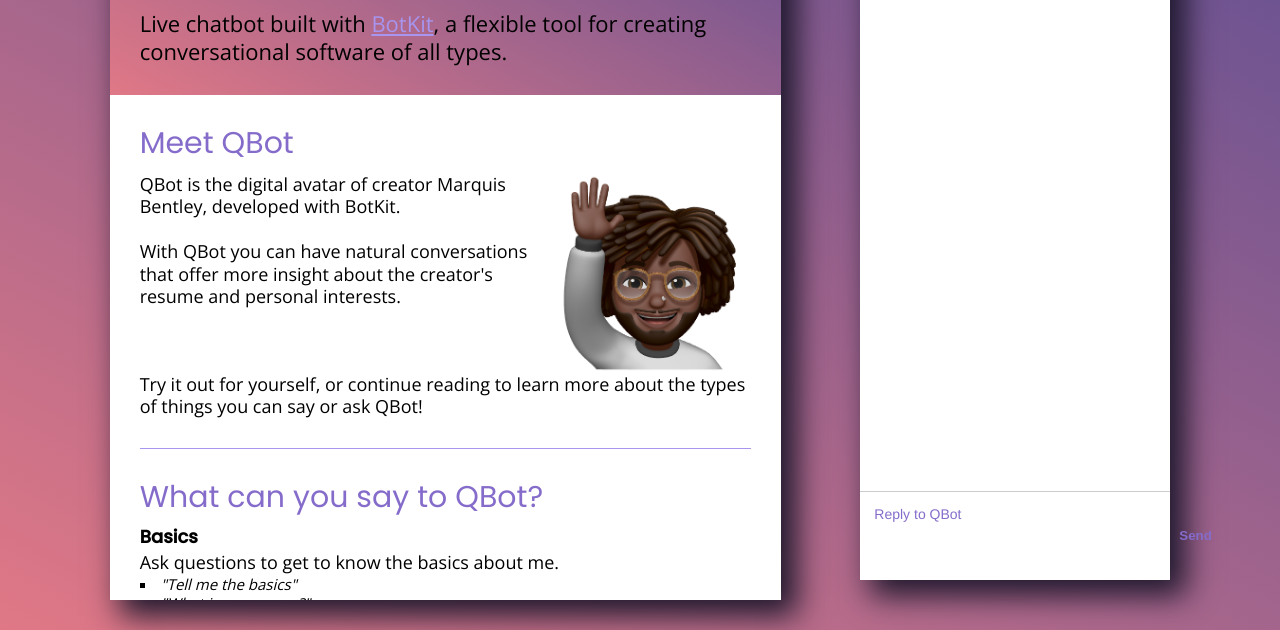
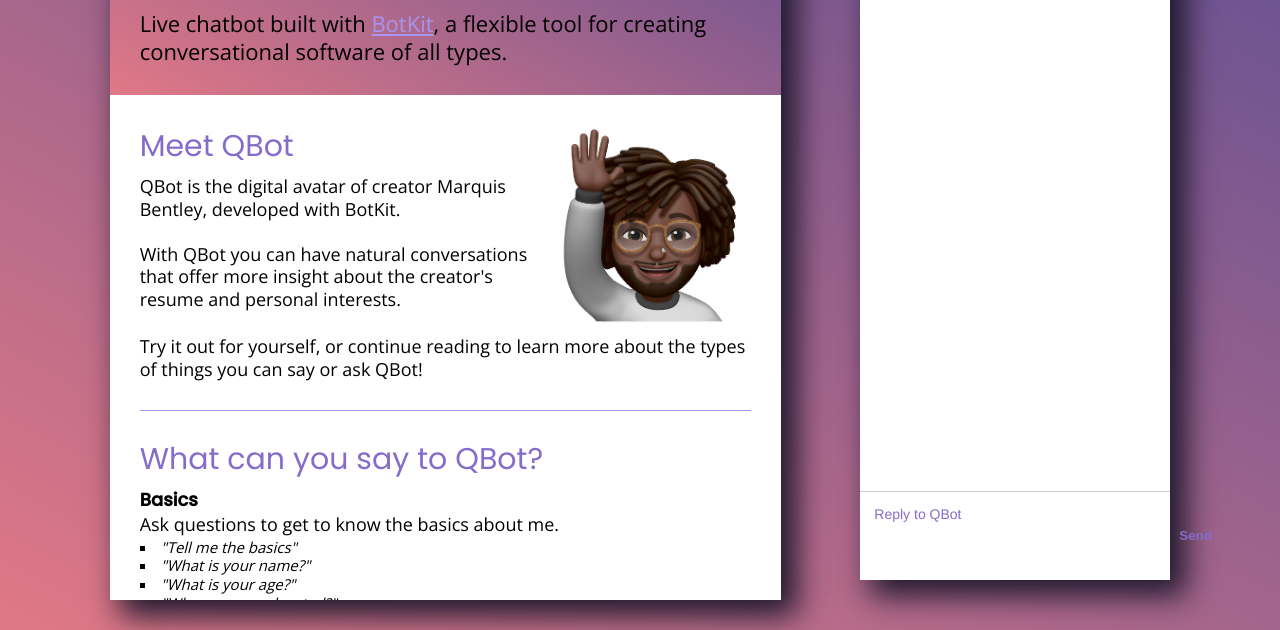
Before and after one commit to codedbyq/qbot, a website: page public/index.html in a window 1280 px wide. Shown: the part 170-800 px from the top of the page. Drawn offline with nearby package versions, Linux system fonts and the light colour scheme; a script that the page names is missing.

Commit message:
Fix spacing of the image on the landing page

```diff
--- a/public/css/styles.css
+++ b/public/css/styles.css
@@ -449,6 +449,7 @@
 .landing_img {
   height: 200px;
   width: 200px;
+  margin-bottom: 10px;
 }
 
 .main {
@@ -513,6 +514,22 @@
   font-weight: 400;
   color: #856ccb;
   margin-bottom: 10px;
+}
+
+.meet {
+  width: fit-content;
+}
+
+.meet_qbot {
+  display: flex;
+  flex-direction: column;
+}
+
+.top {
+  display: flex;
+  flex-direction: row;
+  justify-content: center;
+  align-items: center;
 }
 
 .hidden {
--- a/public/index.html
+++ b/public/index.html
@@ -23,14 +23,14 @@
           <div class="main_content">
             <div class="content_section">
               <div class="top">
-                <h1 class="content_title">Meet QBot</h1>
-                <div>
+                <div class='meet_qbot'>
+                  <h1 class="content_title meet">Meet QBot</h1>
                   <p>
                     QBot is the digital avatar of creator Marquis Bentley, developed with BotKit. <br><br> With QBot you can have natural conversations that offer more insight about the creator's resume and personal interests.
                     <br><br>
                   </p>
-                  <img class="landing_img" src="./avatars/19E04CF9-2888-4953-B4C8-FF192ADCB464_AK296000_f7fff7620131781a230c0138d903eb91_happy_person_raising_one_hand.png" alt="avatar-peace">
                 </div>
+                <img class="landing_img" src="./avatars/19E04CF9-2888-4953-B4C8-FF192ADCB464_AK296000_f7fff7620131781a230c0138d903eb91_happy_person_raising_one_hand.png" alt="avatar-peace">
               </div>
 
               <div class="bottom">
```
